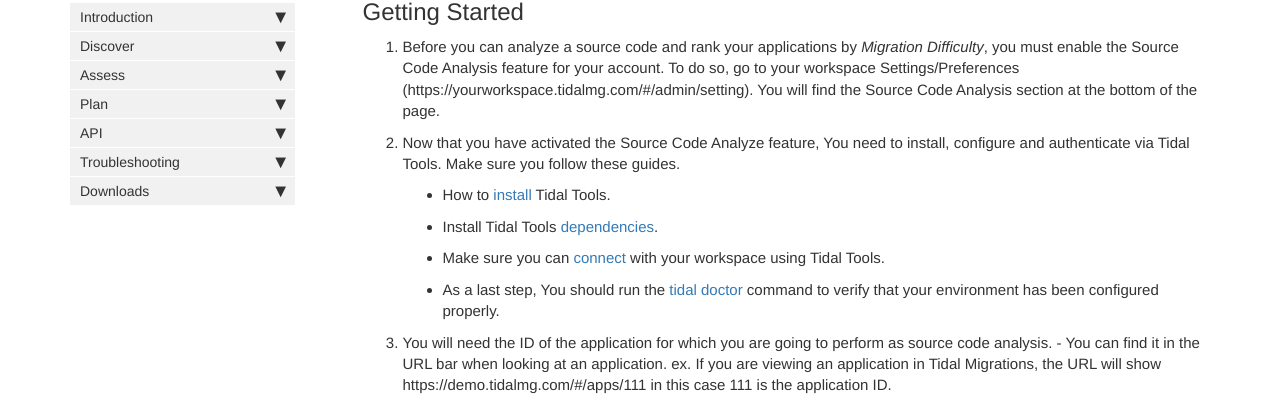
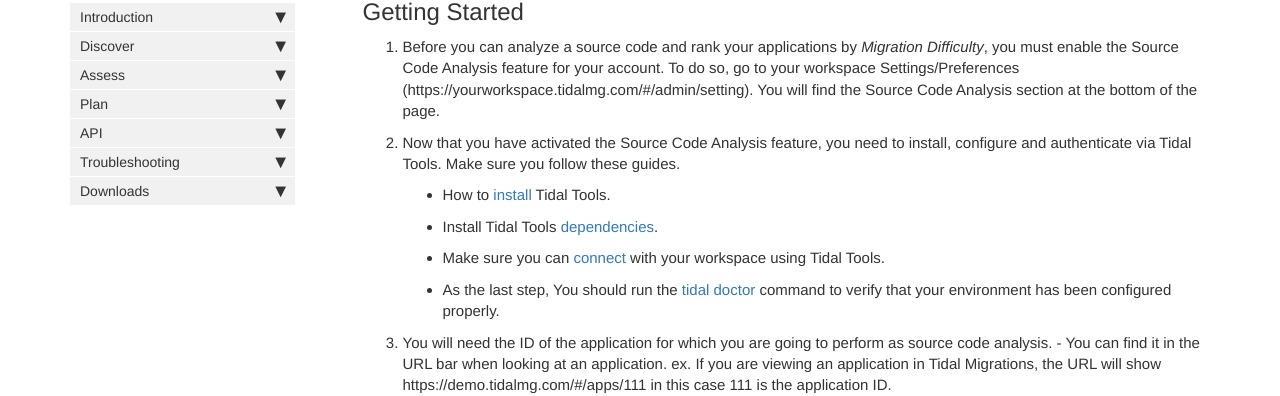
Before and after one commit to tidalmigrations/tidalmigrations.github.io, a Jekyll site: the page built from pages/tidal tools/sourcecode.md, in a window 1280 px wide and 900 px high, scrolled down 1719 px. Shown: the part 126-522 px from the top of the window. Built offline with Jekyll 4.4.1, drawn with Linux system fonts in a browser that asks for light colours; nearby versions of some CDN libraries; comment, search, counter and statistics services are not loaded.

Commit message:
Update pages/tidal tools/sourcecode.md
Co-authored-by: Pranav Malaviya <pranavmalaviya2@gmail.com>

```diff
--- a/pages/tidal tools/sourcecode.md
+++ b/pages/tidal tools/sourcecode.md
@@ -52,11 +52,11 @@ Try it out!
 
 1. Before you can analyze a source code and rank your applications by *Migration Difficulty*, you must enable the Source Code Analysis feature for your account. To do so, go to your workspace Settings/Preferences (https://yourworkspace.tidalmg.com/#/admin/setting). You will find the Source Code Analysis section at the bottom of the page.
 
-2. Now that you have activated the Source Code Analyze feature, You need to install, configure and authenticate via Tidal Tools. Make sure you follow these guides.
+2. Now that you have activated the Source Code Analysis feature, you need to install, configure and authenticate via Tidal Tools. Make sure you follow these guides.
   - How to [install](tidal-tools.html#install) Tidal Tools.
   - Install Tidal Tools [dependencies](tidal-tools.html#dependencies).
   - Make sure you can [connect](tidal-tools.html#connecting-to-the-api) with your workspace using Tidal Tools.
-  - As a last step, You should run the [tidal doctor](troubleshooting.html#tidal-doctor) command to verify that your environment has been configured properly.
+  - As the last step, You should run the [tidal doctor](troubleshooting.html#tidal-doctor) command to verify that your environment has been configured properly.
 
 3. You will need the ID of the application for which you are going to perform as source code analysis.  - You can find it in the URL bar when looking at an application. ex. If you are viewing an application in Tidal Migrations, the URL will show https://demo.tidalmg.com/#/apps/111 in this case 111 is the application ID.
 
```
